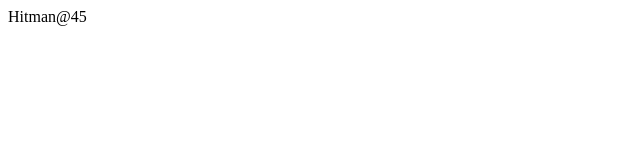
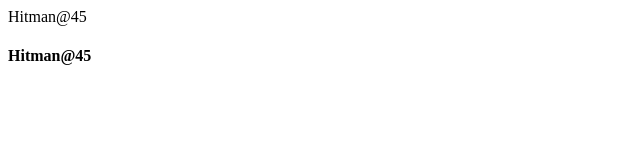
Before and after one commit to hssquare/docker_demo, a plain HTML site: page index.html in a window 1280 px wide. Shown: the whole page, without its empty margins (0-640 px from the left). Drawn offline with Linux system fonts and the light colour scheme.

Commit message:
Add h4 header for Hitman@45

```diff
--- a/index.html
+++ b/index.html
@@ -1 +1,2 @@
 <h>Hitman@45</h>
+<h4>Hitman@45</h4>
```
